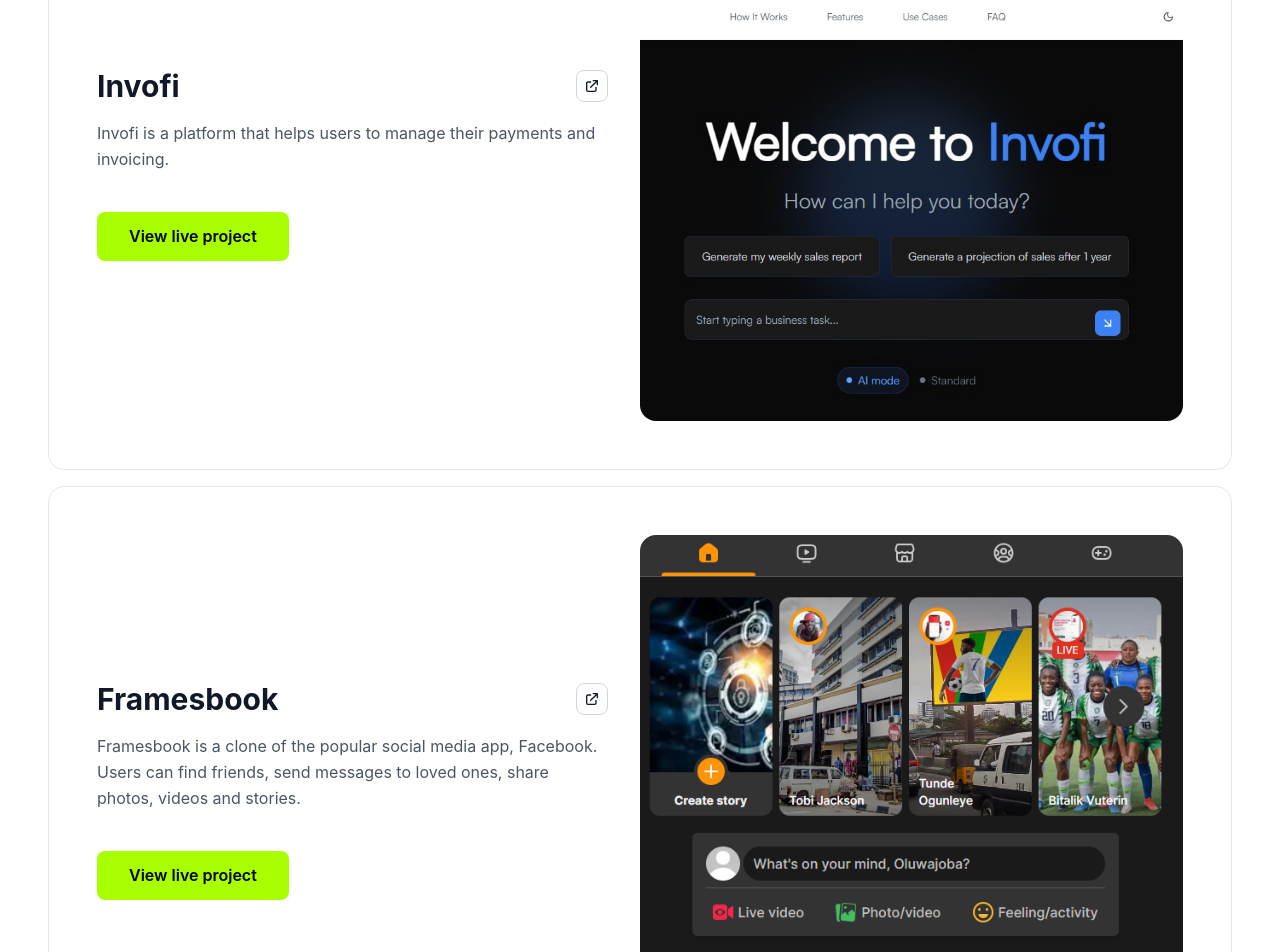
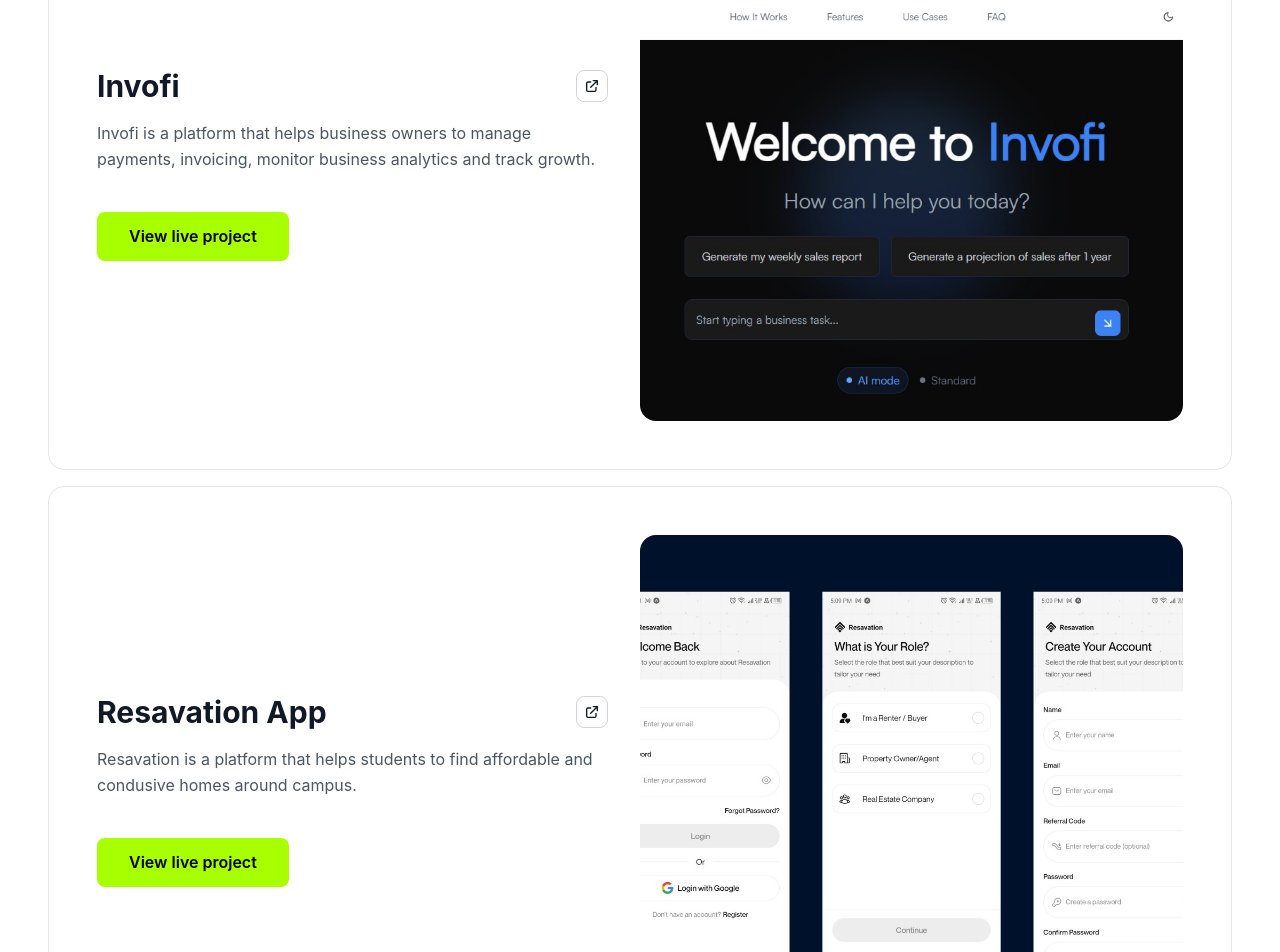
Before and after one commit to Oluwajoba08/portfolio-2.1.0, a React (Vite) app: page / in a window 1280 px wide. Shown: the part 2720-3672 px from the top of the page. Built offline with nearby package versions, Linux system fonts and the light colour scheme; a web font is replaced by a local one.

Commit message:
added resavation work

```diff
--- a/src/components/Projects.jsx
+++ b/src/components/Projects.jsx
@@ -1,6 +1,8 @@
 import React from "react"
 import { motion } from "motion/react"
 import invofiHomeScreen from "/invofi-home-screen.jpg"
+import ResavationRecap from "/resavation-recap.jpg"
+import VproofLandingPage from "/vproof-landing-closeup.jpg"
 import AvilaBuildings from "/avila-website-mockup.jpg"
 import Framesbook from "/framesbook-2.png"
 import TextScroller from "./ui/TextScroller"
@@ -9,19 +11,33 @@
   {
     id: 1,
     name: "Invofi",
-    description: "Invofi is a platform that helps users to manage their payments and invoicing.",
+    description: "Invofi is a platform that helps business owners to manage payments, invoicing, monitor business analytics and track growth.",
     image: invofiHomeScreen,
-    link: "https://invofi.com.ng",
+    link: "https://useinvofi.com",
   },
   {
     id: 2,
+    name: "Resavation App",
+    description: "Resavation is a platform that helps students to find affordable and condusive homes around campus.",
+    image: ResavationRecap,
+    link: "https://resavation.com",
+  },
+  {
+    id: 3,
+    name: "Vproof",
+    description: "Vproof is a verification layer built to eliminate transfer fraud with AI by using vScore: A trust score given based on submitted documents and credentials. This also helps small-scale businesses to obtain loans from financial institutions without the hassle.",
+    image: VproofLandingPage,
+    link: "https://invofi-squadco.vercel.app",
+  },
+  {
+    id: 4,
     name: "Framesbook",
     description: "Framesbook is a clone of the popular social media app, Facebook. Users can find friends, send messages to loved ones, share photos, videos and stories.",
     image: Framesbook,
     link: "#",
   },
   {
-    id: 3,
+    id: 5,
     name: "Avila Buildings",
     description: "Avila Buildings is a platform where users can find properties (houses, apartments, and commercial properties) for sale and rent.",
     image: AvilaBuildings,
@@ -51,15 +67,16 @@
                   </div>
 
                   <p className="text-gray-600 mt-4 mb-10 leading-relaxed justify-between">{project.description}</p>
-                  <a
+                  <motion.a
                     // onClick={() => window.open(project.link, "_blank")}
                     href={project.link}
+                    target="_blank"
                     className="bg-lime-accent text-black px-8 py-3 rounded-lg font-semibold hover:bg-[#8FE000] transition-all duration-300 w-full md:w-fit"
                     whileHover={{ scale: 1.05 }}
                     whileTap={{ scale: 0.95 }}
                   >
                     View live project
-                  </a>
+                  </motion.a>
                 </div>
                 <img className="w-full md:w-1/2 h-64 md:h-[calc(100vh-18rem)] object-cover rounded-2xl" src={project.image} alt="image" />
               </div>
```
Also changed, not shown: public/resavation-recap.jpg (added), public/vproof-landing-closeup.jpg (added).
